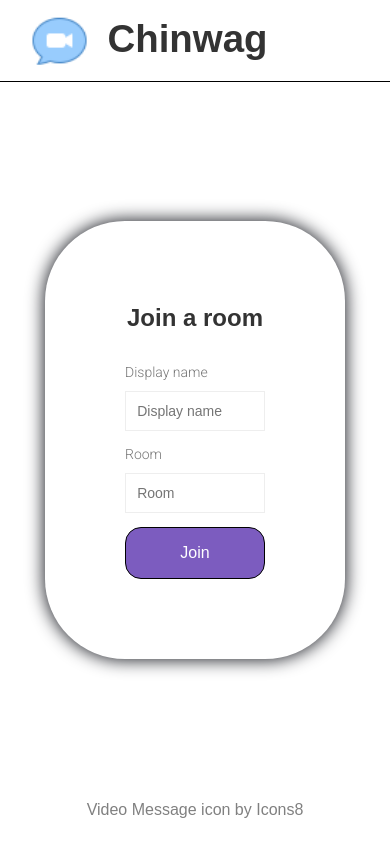
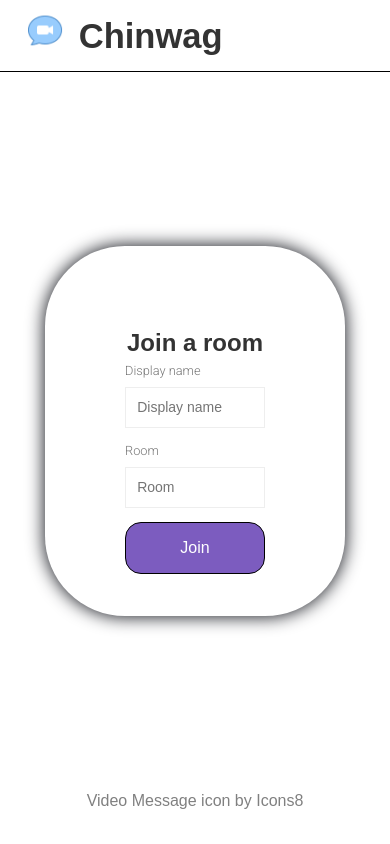
Before and after one commit to MartWebb/chinwag, a website: page public/index.html in a window 390 px wide. Drawn offline with Linux system fonts and the light colour scheme; a web font is replaced by a local one.

Commit message:
more adjusting for mobile

```diff
--- a/public/css/index-style.css
+++ b/public/css/index-style.css
@@ -131,10 +131,27 @@ button:disabled {
 @media (max-width: 400px) {
     .centered-form-card {
         width: 300px;
+        height: 370px
+    }
+
+    .logo-title {
+        font-size: 1.8em;
+    }
+
+    .logo {
+        width: 1.9em;
+        height: 1.9em;
+        margin: 0 .8em;
     }
 
     .card-title {
         text-align: center;
         font-size: 1.5rem;
+        height: 10px;
     }
+
+    .label {
+        font-size: .8em;
+    }
+
 }
--- a/public/index.html
+++ b/public/index.html
@@ -13,7 +13,7 @@
         <header>
             <div class="logo-container">
                 <img class="logo" src="/images/message-logo.png" alt="logo" />
-                <h1>Chinwag</h1>
+                <h1 class="logo-title">Chinwag</h1>
             </div>
         </header>
         <div class="centered-form">
```
